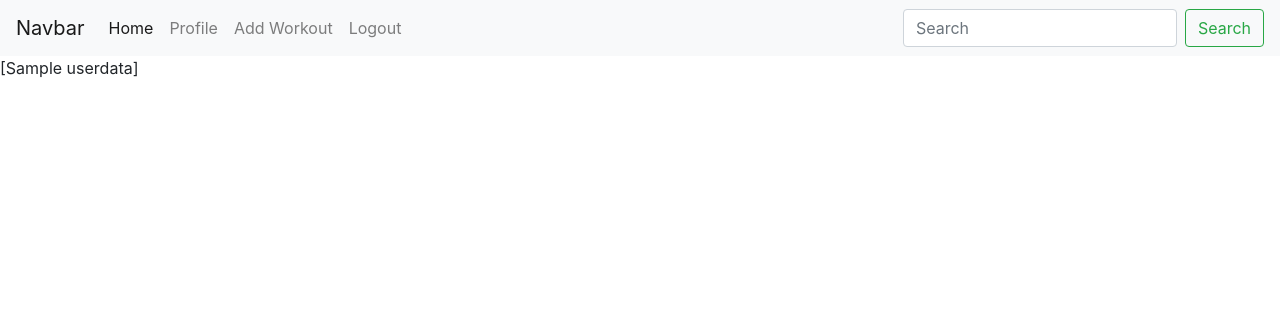
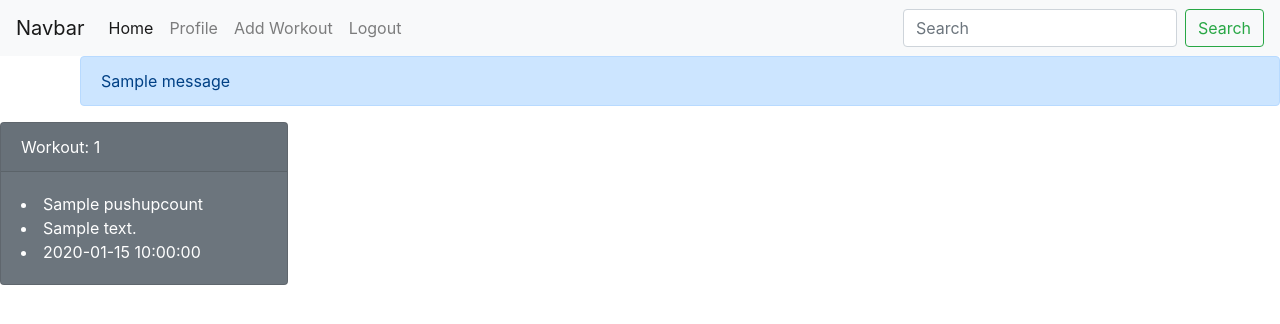
Before and after one commit to gaurav714/Python-Flask, a Flask app: page /profile in a window 1280 px wide. Shown: the top 324 px of the page. Run offline with Flask 3, Linux system fonts and the light colour scheme; a user stored in the database is signed in; tables that the repository leaves empty hold one stand-in row (values such as "Sample post"); one stand-in notice (Sample message) is shown; a database or web service that is not in the repository returns one stand-in record (values such as "Sample title"); some libraries are stand-ins or nearby versions.

Commit message:
barebones

```diff
--- a/PushupLogger/__init__.py
+++ b/PushupLogger/__init__.py
@@ -33,7 +33,7 @@ def create_app():
 
     ##login manager is used for session management creation and deletion
     login_manager=LoginManager()
-    login_manager.login_view='auth.login'
+    #login_manager.login_view='auth.login'
     login_manager.init_app(app)
 
     ##after the session is created we need to load the user by the user id using userloader
--- a/PushupLogger/main.py
+++ b/PushupLogger/main.py
@@ -1,7 +1,7 @@
 ## CRUD operations
 import datetime
-from flask import Blueprint, render_template, url_for, request, redirect
-from flask_login import login_required, current_user
+from flask import Blueprint, render_template, url_for, request, redirect, flash
+from flask_login import login_required, current_user, logout_user
 #from . import db_mongo
 from .mongo import Connection
 
@@ -19,12 +19,17 @@ def index():
 def profile():
     #query = {'email': current_user.email}
     pushupdata=list(db_mongo.userData.find({'email': current_user.email}))
+    print(current_user.email)
+    for i in pushupdata:
+        print(i.get('pushupcount'))
     return render_template('profile.html',pushupdata=pushupdata)
 
 @main.route('/logout')
 @login_required
 def logout():
-    return render_template('logout.html')
+    logout_user()
+    flash('You have been logged out!')
+    return redirect(url_for('main.index'))
 
 @main.route('/addworkout')
 @login_required
@@ -43,4 +48,5 @@ def addworkout_post():
         print('Failed to save data')
     else:
         print('Data saved successfully')
+        flash('Workout added successfully')
     return redirect(url_for('main.addworkout'))
--- a/PushupLogger/templates/navbar.html
+++ b/PushupLogger/templates/navbar.html
@@ -46,6 +46,19 @@
           </form>
         </div>
       </nav>
+      {% with messages = get_flashed_messages(with_categories=True) %}
+      {% if messages %}
+      <ul class="flashes">
+        {% for category, message in messages %}
+          <ul class="flash {{ category }}">
+            <div class="alert alert-primary" role="alert">
+              {{ message }}
+            </div>
+          </ul>
+        {% endfor %}
+      </ul>
+      {% endif %}
+     {% endwith %}
       {%block content %} {% endblock %}
 
       <script src="https://code.jquery.com/jquery-3.2.1.slim.min.js" integrity="sha384-KJ3o2DKtIkvYIK3UENzmM7KCkRr/rE9/Qpg6aAZGJwFDMVNA/GpGFF93hXpG5KkN" crossorigin="anonymous"></script>
--- a/PushupLogger/templates/profile.html
+++ b/PushupLogger/templates/profile.html
@@ -3,6 +3,23 @@
 {% endblock %}
 
 {% block content %}
-{{pushupdata}}
+
+{% if pushupdata %}
+    {% for item in pushupdata %}
+
+    <div class="card text-white bg-secondary mb-3" style="max-width: 18rem;">
+        <div class="card-header">Workout: {{ loop.index }}</div>
+        <div class="card-body">
+            <li>{{ item.get('pushupcount') }}</li>
+            <li>{{ item.get('comments') }}</li>
+            <li>{{ item.get('date') }}</li>
+        </div>
+    </div>
+
+    {% endfor %}
+
+{% else %}
+  <p>No Workouts Logged Yet</p>
+{% endif %}
 
 {%endblock%}
```
Also changed, not shown: PushupLogger/auth.py (+14 -5 lines).
